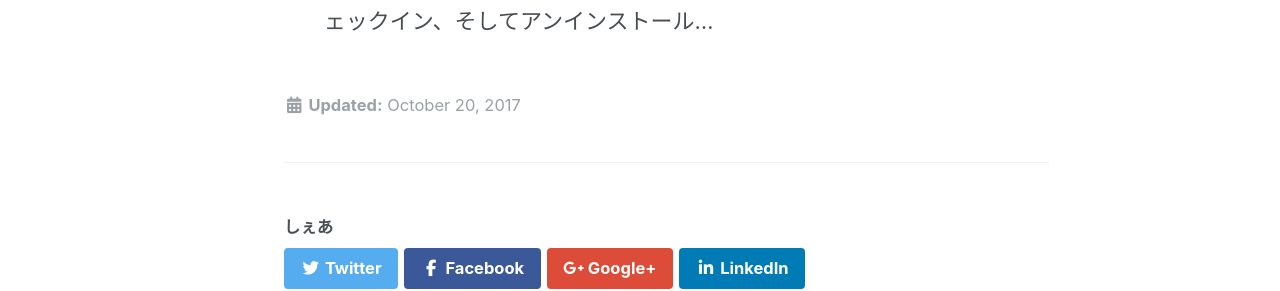
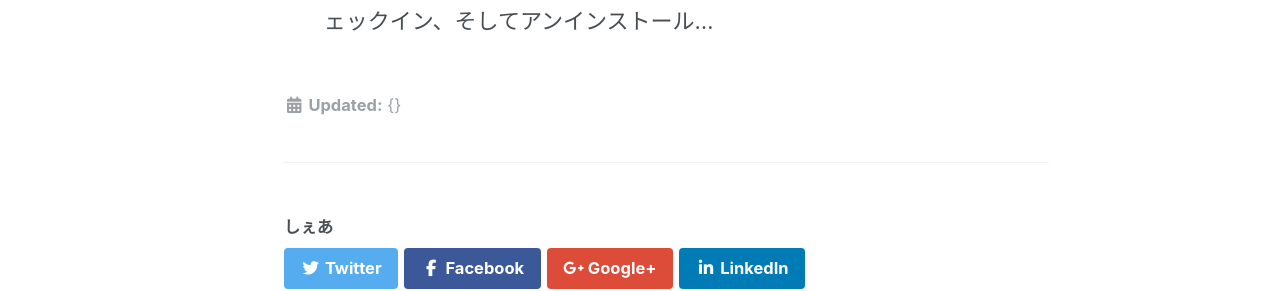
Before and after one commit to laureltreetop/laureltreetop.github.io, a Jekyll site: the page built from _lifelog/01-lifelog-start.md, in a window 1280 px wide and 900 px high, scrolled down 1290 px. Shown: the part 266-557 px from the top of the window. Built offline with Jekyll 4.4.1, drawn with Linux system fonts in a browser that asks for light colours; nearby versions of some CDN libraries; comment, search, counter and statistics services are not loaded.

Commit message:
Update 01-lifelog-start.md

```diff
--- a/_lifelog/01-lifelog-start.md
+++ b/_lifelog/01-lifelog-start.md
@@ -1,5 +1,5 @@
 ---
-last_modified_at: 2017-10-20 12:49 +0900
+last_modified_at: {{page.date}}
 title: "Lifelog start"
 permalink: /lifelog/start/
 ---
```
